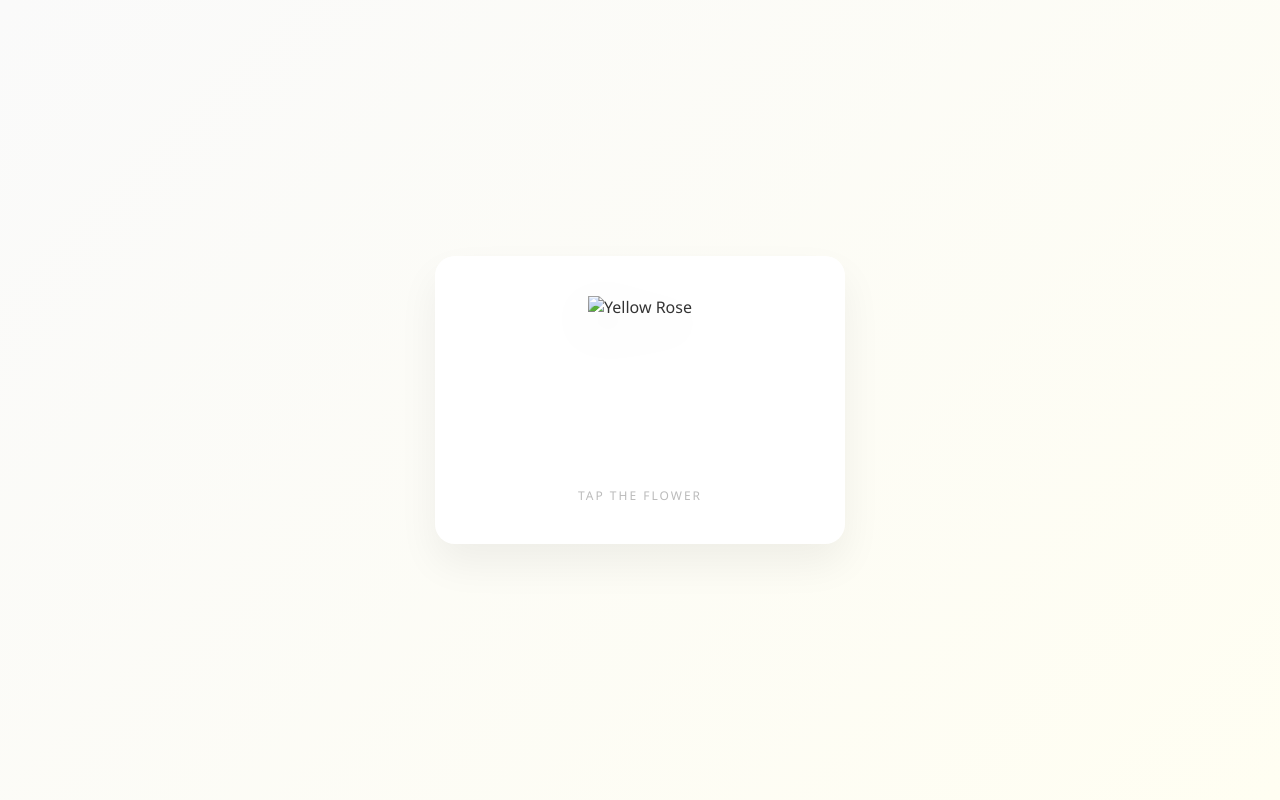
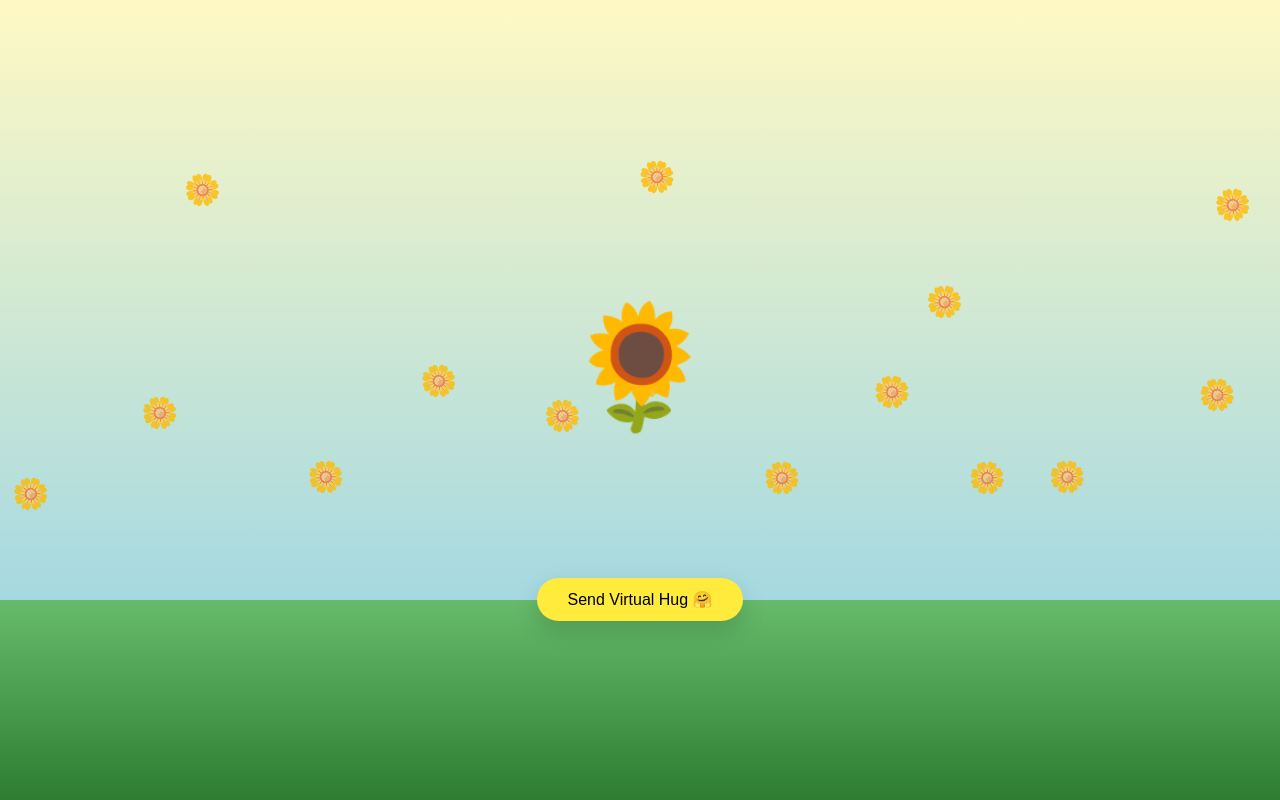
Before and after one commit to salonimalhotra0207-stack/Moksh, a plain HTML site: page index.html in a window 1280 px wide. Drawn offline with Linux system fonts and the light colour scheme.

Commit message:
Add files via upload

```diff
--- a/index.html
+++ b/index.html
@@ -3,139 +3,146 @@
 <head>
 <meta charset="UTF-8">
 <meta name="viewport" content="width=device-width, initial-scale=1.0">
-<title>For Moksh</title>
+<title>For Moksh 🌻</title>
 
 <style>
 body {
     margin: 0;
-        display: flex;
-        justify-content: center;
-        align-items: center;
-        min-height: 100vh;
-        background: linear-gradient(135deg, #fafafa, #fffef2);
-        font-family: 'Segoe UI', Roboto, sans-serif;
-        color: #333;
+    overflow: hidden;
+    font-family: 'Segoe UI', sans-serif;
+    background: linear-gradient(to top, #87ceeb, #fff9c4);
+    height: 100vh;
 }
 
-    .card {
-        text-align: center;
-        padding: 40px 25px;
-        max-width: 360px;
-        width: 90%;
-        background: white;
-        border-radius: 20px;
-        box-shadow: 0 20px 40px rgba(0,0,0,0.06);
-        opacity: 0;
-        transform: translateY(20px);
-        animation: fadeIn 0.8s ease forwards;
+/* Grass */
+.garden {
+    position: absolute;
+    bottom: 0;
+    width: 100%;
+    height: 200px;
+    background: linear-gradient(to top, #2e7d32, #66bb6a);
 }
 
-    @keyframes fadeIn {
-        to {
-            opacity: 1;
-            transform: translateY(0);
-        }
+/* Floating flowers */
+.flower {
+    position: absolute;
+    font-size: 30px;
+    animation: float 10s linear infinite;
+    opacity: 0.8;
 }
 
-    .flower-btn {
-        width: 220px;
-        cursor: pointer;
-        transition: transform 0.3s ease, filter 0.3s ease;
-        filter: drop-shadow(0 15px 25px rgba(0,0,0,0.08));
+@keyframes float {
+    from { transform: translateY(100vh); }
+    to { transform: translateY(-10vh); }
 }
 
-    .flower-btn:hover {
-        transform: scale(1.05);
-        filter: drop-shadow(0 20px 35px rgba(255, 215, 0, 0.25));
+/* Center content */
+.container {
+    position: relative;
+    z-index: 2;
+    text-align: center;
+    top: 35%;
 }
 
-    .flower-btn:active {
-        transform: scale(0.95);
+.big-rose {
+    font-size: 120px;
+    cursor: pointer;
+    transition: transform 0.3s ease;
 }
 
-    .flower-btn.bounce {
-        animation: pop 0.5s ease;
+.big-rose:hover {
+    transform: scale(1.1);
 }
 
-    @keyframes pop {
-        0% { transform: scale(1); }
-        50% { transform: scale(1.1); }
-        100% { transform: scale(1); }
+.message {
+    margin-top: 20px;
+    font-size: 22px;
+    color: #333;
+    opacity: 0;
+    transition: 0.5s ease;
 }
 
-    #message {
-        margin-top: 25px;
-        opacity: 0;
-        transform: translateY(15px);
-        transition: all 0.5s ease;
+.message.show {
+    opacity: 1;
 }
 
-    #message.show {
-        opacity: 1;
-        transform: translateY(0);
+button {
+    margin-top: 25px;
+    padding: 12px 30px;
+    border: none;
+    border-radius: 30px;
+    background: #ffeb3b;
+    font-size: 16px;
+    cursor: pointer;
+    box-shadow: 0 10px 25px rgba(0,0,0,0.15);
+    transition: 0.3s ease;
 }
 
-    h2 {
-        color: #bfa100;
-        font-size: 1.3rem;
-        margin-bottom: 8px;
+button:hover {
+    transform: scale(1.05);
+    background: #fdd835;
 }
 
-    p {
-        font-size: 0.95rem;
-        line-height: 1.5;
-        color: #666;
-        margin: 6px 0;
+.hug-text {
+    position: absolute;
+    left: 50%;
+    top: 40%;
+    transform: translate(-50%, -50%);
+    font-size: 30px;
+    opacity: 0;
 }
 
-    .italic {
-        font-style: italic;
-        margin-top: 10px;
-    }
-
-    .hint {
-        margin-top: 30px;
-        font-size: 0.75rem;
-        color: #bbb;
-        letter-spacing: 2px;
-        text-transform: uppercase;
-        transition: opacity 0.3s ease;
+@keyframes hugAnim {
+    0% { opacity: 0; transform: translate(-50%, -40%) scale(0.8); }
+    50% { opacity: 1; transform: translate(-50%, -50%) scale(1.2); }
+    100% { opacity: 0; transform: translate(-50%, -60%) scale(1); }
 }
 </style>
 </head>
 
 <body>
 
-<div class="card">
-    <img src="flower.png" alt="Yellow Rose" id="flower" class="flower-btn">
+<!-- Floating flowers -->
+<script>
+for (let i = 0; i < 15; i++) {
+    let f = document.createElement("div");
+    f.className = "flower";
+    f.innerHTML = "🌼";
+    f.style.left = Math.random() * window.innerWidth + "px";
+    f.style.animationDuration = (5 + Math.random() * 10) + "s";
+    document.body.appendChild(f);
+}
+</script>
 
-    <div id="message">
-        <h2>Saloni gave you a flower!</h2>
-        <p>Yellow roses for friendship ✨</p>
-        <p class="italic">
-            Tu mere bhai jaisa hai, so thought you deserved a little bloom today.
-            Happy vibes, Moksh!
-        </p>
+<div class="container">
+    <div class="big-rose" onclick="showMessage()">🌻</div>
+
+    <div class="message" id="msg">
+        Saloni gave you a flower 🌼
+        <br>You’re basically my brother.
+        <br>So here’s your official garden hug moment.
     </div>
 
-    <div class="hint" id="hintText">Tap the flower</div>
+    <button onclick="sendHug()">Send Virtual Hug 🤗</button>
 </div>
 
+<div class="hug-text" id="hugText">🤗 BRO HUG ACTIVATED 💛</div>
+
+<div class="garden"></div>
+
 <script>
-    const flower = document.getElementById('flower');
-    const message = document.getElementById('message');
-    const hint = document.getElementById('hintText');
+function showMessage() {
+    document.getElementById("msg").classList.toggle("show");
+}
 
-    flower.addEventListener('click', () => {
-        message.classList.toggle('show');
-        flower.classList.add('bounce');
-
-        hint.style.opacity = message.classList.contains('show') ? '0' : '1';
+function sendHug() {
+    let hug = document.getElementById("hugText");
+    hug.style.animation = "hugAnim 2s ease forwards";
 
     setTimeout(() => {
-            flower.classList.remove('bounce');
-        }, 500);
-    });
+        hug.style.animation = "none";
+    }, 2000);
+}
 </script>
 
 </body>
```
Lines whose indentation alone changed are shown as unchanged.
